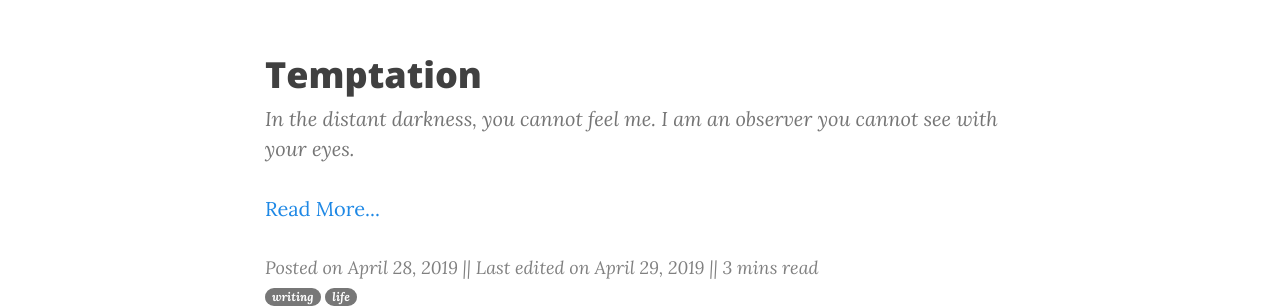
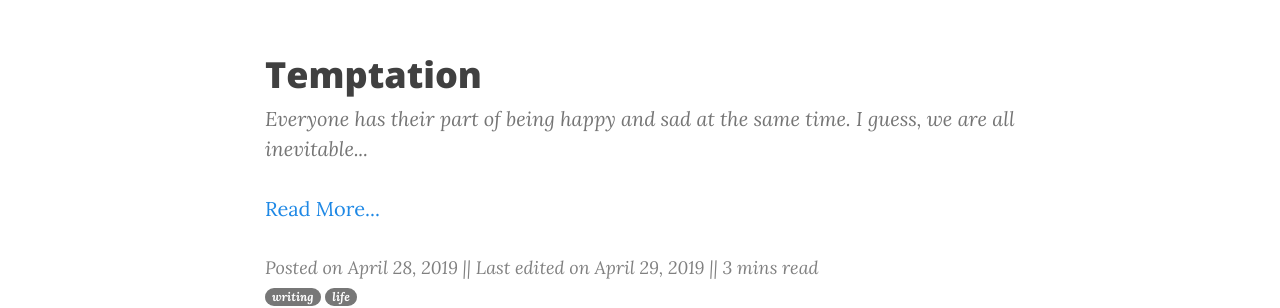
Before and after one commit to NISH1001/NISH1001.github.io, a Jekyll site: the page built from index.html, in a window 1280 px wide and 900 px high, scrolled down 308 px. Shown: the part 154-462 px from the top of the window. Built offline with Jekyll 4.4.1, drawn with Linux system fonts in a browser that asks for light colours; nearby versions of some CDN libraries; the list of posts is cut into pages by our own code.

Commit message:
Fix subtitle for April 29, 2019

```diff
--- a/_posts/2019-04-29-temptation.markdown
+++ b/_posts/2019-04-29-temptation.markdown
@@ -5,7 +5,7 @@ date:   2019-04-29 00:01:00 +0545
 last_edited_on:   2019-04-29 00:01:00 +0545
 categories: writing
 tags: writing life
-subtitle: "In the distant darkness, you cannot feel me. I am an observer you cannot see with your eyes."
+subtitle: "Everyone has their part of being happy and sad at the same time. I guess, we are all inevitable..."
 comments: true
 header-img: "img/post-headers/2019-04-29-temptation.jpg"
 ---
```
